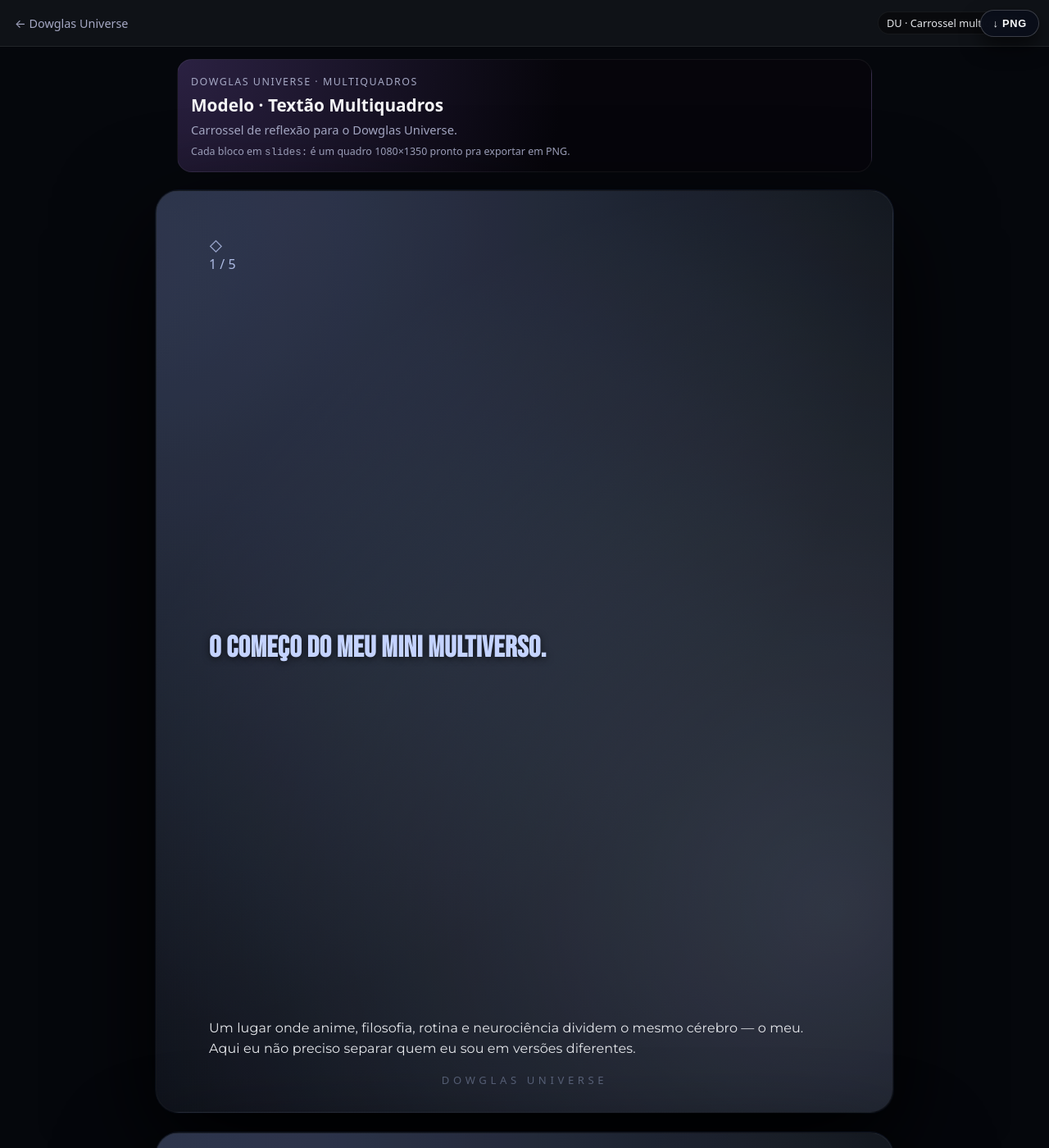
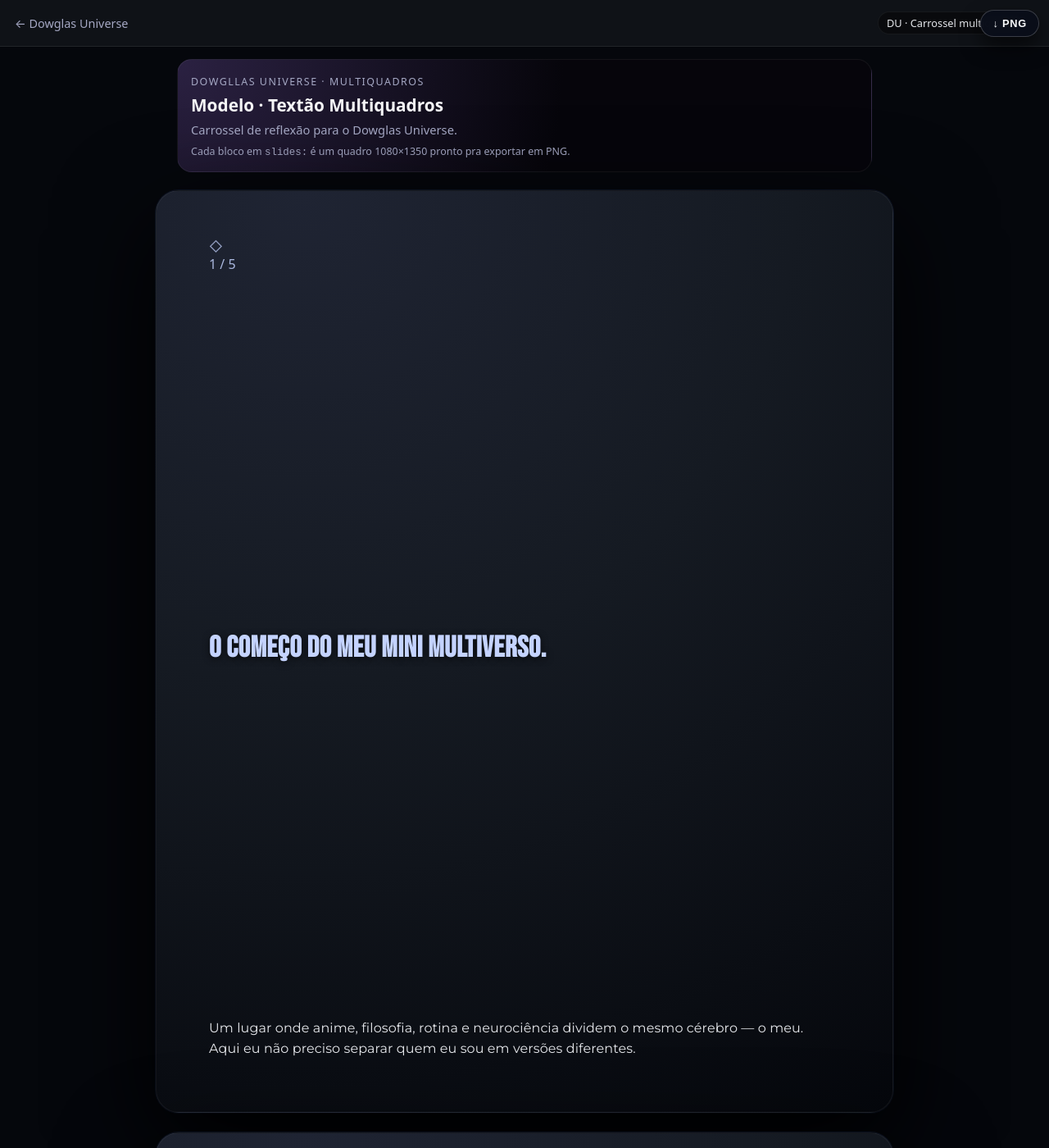
Before and after one commit to mbritodowglas-collab/fabrica-conteudo, a Jekyll site: the page built from content/dowglas-universe/modelo-dois.md, in a window 1280 px wide and 1400 px high. Shown: the whole window at 82% size. Built offline with Jekyll 4.4.1, drawn with Linux system fonts in a browser that asks for light colours.

Commit message:
Atualizar o dowglas-universe.html

```diff
--- a/_layouts/dowglas-universe.html
+++ b/_layouts/dowglas-universe.html
@@ -49,32 +48,8 @@
       overflow: hidden;
     }
 
-    .du-body .fc-slide.slide::before {
-      content: "";
-      position: absolute;
-      inset: -20%;
-      background:
-        radial-gradient(circle at 10% 20%, rgba(88,104,166,0.28) 0, transparent 55%),
-        radial-gradient(circle at 80% 70%, rgba(196,211,255,0.22) 0, transparent 60%),
-        radial-gradient(circle at 50% 120%, rgba(10,12,20,0.95) 0, transparent 70%);
-      opacity: 0.85;
-      pointer-events: none;
-      mix-blend-mode: screen;
-    }
-
-    .du-body .fc-slide.slide::after {
-      content: "DOWGLAS UNIVERSE";
-      position: absolute;
-      bottom: 1.9rem;
-      left: 50%;
-      transform: translateX(-50%);
-      font-size: 0.82rem;
-      letter-spacing: 0.35em;
-      text-transform: uppercase;
-      color: rgba(196,211,255,0.35);
-      white-space: nowrap;
-      pointer-events: none;
-    }
+    /* ——— REMOVIDO O TEXTO DO FUNDO ——— */
+    /* Antes era .fc-slide.slide::after — removido a pedido */
 
     .du-body .fc-slide__inner {
       position: relative;
@@ -180,7 +154,7 @@
 <main class="fc-main fc-main--carrossel">
 
   <section class="fc-hero">
-    <div class="fc-hero__tag">DOWGLAS UNIVERSE · MULTIQUADROS</div>
+    <div class="fc-hero__tag">DOWGLLAS UNIVERSE · MULTIQUADROS</div>
     <h1 class="fc-hero__title">{{ page.title }}</h1>
 
     {% if page.tagline %}
@@ -195,7 +169,6 @@
       Cada bloco em <code>slides:</code> é um quadro 1080×1350 pronto pra exportar em PNG.
     </p>
   </section>
-
 
   {% assign slides = page.slides | default: empty %}
   {% if slides and slides.size > 0 %}
```
Also changed, not shown: other parts of _layouts/dowglas-universe.html (+1 -3 lines).
